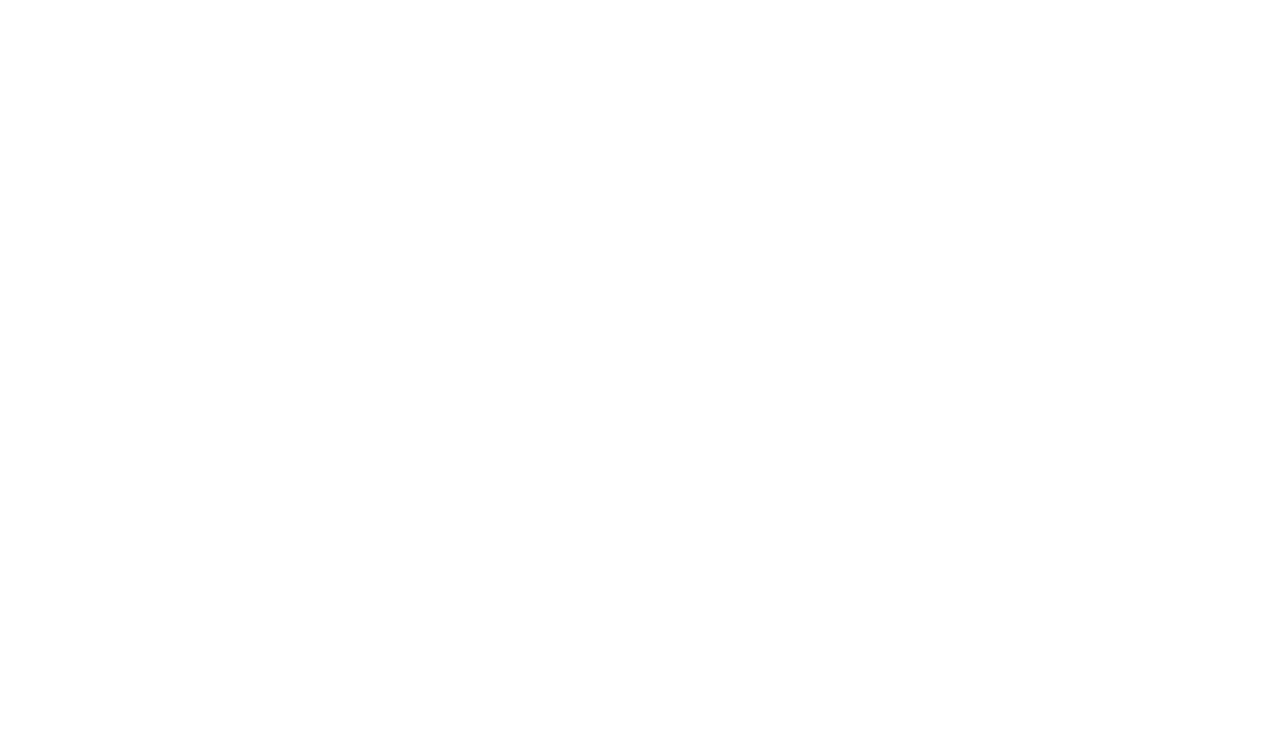
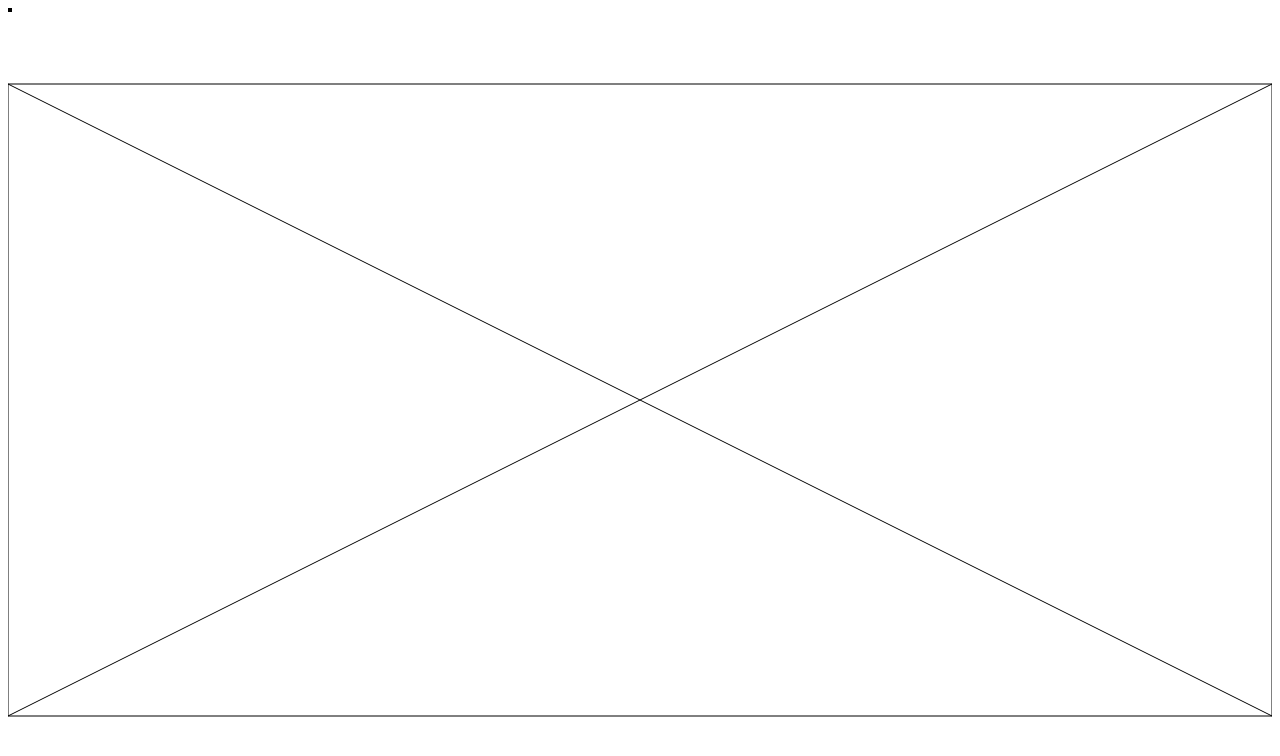
Before and after one commit to danmath/Arkham, a website: page index.html in a window 1280 px wide. Drawn offline with Linux system fonts and the light colour scheme.

Commit message:
fixed resizing issue with canvas

```diff
--- a/index.html
+++ b/index.html
@@ -1,8 +1,16 @@
 <html>
 <head>
+<script src="js/index.js"></script>
+<script type="text/javascript">
+window.onload = function() {
+  var game = Game(document.getElementById("game"), 2/1, 33);
+}
+</script>
 </head>
 <body>
-<div id="game">
+<div style="width:100%;height:100%;">
+<canvas id="game" style="width:100%;height:100%;">
+</canvas>
 </div>
 </body>
 </html>
--- /dev/null
+++ b/js/index.js
@@ -0,0 +1,151 @@
+var Point2D = function(x, y) {
+  this.x = x;
+  this.y = y;
+};
+
+var Size2D = function(width, height) {
+  this.width = width;
+  this.height = height;
+};
+
+var Rect2D = function(x, y, width, height) {
+  this.origin = new Point2D(x, y);
+  this.size = new Size2D(width, height);
+};
+
+var Game = function(canvas, aspectRatio, framerate) {
+  this.canvas = canvas;
+  this.context2D = canvas.getContext("2d");
+  this.framerate = framerate;
+  this.updateInterval = null;
+  this.running = false;
+  this.lastMouse = new Point2D(0, 0);
+  this.innerRect = new Rect2D(0, 0, this.canvas.width, this.canvas.height);
+  this.aspectRatio = aspectRatio;
+
+  this.draw = function(context) {
+    var ctx = context;
+    if(ctx == null) {
+      ctx = this.context2D;
+    }
+    var rect = this.canvas.getBoundingClientRect();
+    console.log("width: " + rect.width + ", height: " + rect.height + ", compared(width: " + this.canvas.width + ", height: " + this.canvas.height + ")");
+
+    ctx.clearRect(0, 0, this.canvas.width, this.canvas.height);
+    ctx.strokeStyle = "#000000";
+    ctx.strokeRect(this.innerRect.origin.x, this.innerRect.origin.y,
+      this.innerRect.size.width, this.innerRect.size.height);
+
+    ctx.beginPath();
+    ctx.moveTo(this.innerRect.origin.x, this.innerRect.origin.y);
+    ctx.lineTo(this.innerRect.size.width+this.innerRect.origin.x, this.innerRect.size.height+this.innerRect.origin.y);
+    ctx.stroke();
+    ctx.closePath();
+
+    ctx.beginPath();
+    ctx.moveTo(this.innerRect.size.width+this.innerRect.origin.x, this.innerRect.origin.y);
+    ctx.lineTo(this.innerRect.origin.x, this.innerRect.size.height+this.innerRect.origin.y);
+    ctx.stroke();
+    ctx.closePath();
+
+    ctx.fillStyle = "#000000";
+    ctx.beginPath();
+    ctx.moveTo(this.lastMouse.x, this.lastMouse.y);
+    ctx.fillRect(this.lastMouse.x, this.lastMouse.y, 4, 4);
+    ctx.fill();
+    ctx.closePath();
+  };
+
+  this.update = function(miliseconds) {
+    this.draw(this.context2D);
+  };
+
+  this.mouseover = function(e) {
+    console.log("mouseover");
+  };
+
+  this.mouseout = function(e) {
+    console.log("mouseout");
+  };
+
+  this.mousemove = function(e) {
+    var canRect = this.canvas.getBoundingClientRect();
+    this.lastMouse.x = (((e.clientX - canRect.left) / (window.innerWidth - (canRect.left * 2))) * this.canvas.width);
+    this.lastMouse.y = (((e.clientY - canRect.top) / (window.innerHeight - (canRect.top * 2))) * this.canvas.height);
+    this.update(33);
+    console.log("x: " + (e.clientX - canRect.left) + ", y: " + (e.clientY - canRect.top));
+  };
+
+  this.mouseclick = function(e) {
+    console.log("mouseclick");
+  };
+
+  this.resize = function() {
+    var rect = this.canvas.getBoundingClientRect();
+    this.canvas.width = rect.width;
+    this.canvas.height = rect.height;
+    var innerWidth = rect.width;
+    var innerHeight = rect.height;
+    if(this.aspectRatio > (innerWidth/innerHeight)) {//trim the height
+      innerHeight = innerWidth/this.aspectRatio;
+    }
+    else {//trim the width
+      innerWidth = innerHeight*this.aspectRatio;
+    }
+    this.innerRect = new Rect2D((rect.width-innerWidth)/2, (rect.height-innerHeight)/2,
+      innerWidth, innerHeight);
+    console.log("dims: " + (rect.width-innerWidth) + ", " + (rect.height-innerHeight) + ", " +
+      innerWidth + ", " + innerHeight);
+    this.update(33);
+  };
+
+  this.start = function() {
+    if(!this.running) {
+      var self = this;
+      this.running = true;
+      this.updateInterval = setInterval(function(){
+        self.update(self.framerate);
+      }, 1000/self.framerate);
+    }
+  };
+
+  this.stop = function() {
+    if(this.running) {
+      this.running = false;
+      clearInterval(this.updateInterval);
+    }
+  };
+
+  this.addEvents = function() {
+    var self = this;
+    this.canvas.addEventListener("click",
+      function(e) {
+        self.mouseclick(e);
+      }
+    );
+    this.canvas.addEventListener("mouseover",
+      function(e) {
+        self.mouseover(e);
+      }
+    );
+    this.canvas.addEventListener("mouseout",
+      function(e) {
+        self.mouseout(e);
+      }
+    );
+    this.canvas.addEventListener("mousemove",
+      function(e) {
+        self.mousemove(e);
+      }
+    );
+    window.addEventListener("resize",
+      function() {
+        self.resize();
+      }
+    );
+  };
+  this.resize();
+
+  this.update(this.framerate);
+  this.addEvents();
+};
```
Also changed, not shown: js/index.html (deleted, +0 -8 lines), 1 other file.
